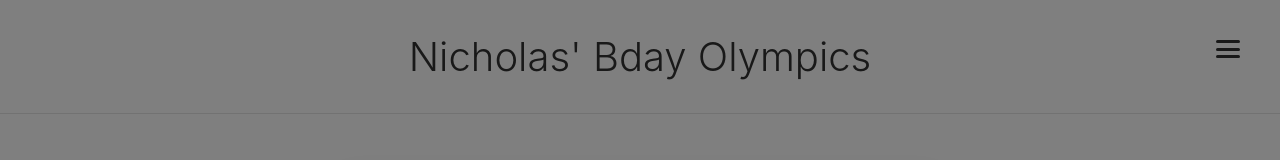
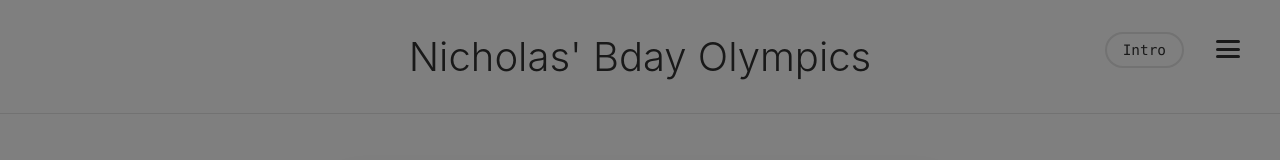
Before and after one commit to niwong/bday, a React (Create React App) app: page / in a window 1280 px wide. Shown: the top 160 px of the page. Built offline with nearby package versions, Linux system fonts and the light colour scheme.

Commit message:
intro button

```diff
--- a/src/App.css
+++ b/src/App.css
@@ -380,6 +380,29 @@
   margin: 0;
 }
 
+/* Intro Button Styles */
+.intro-button {
+  position: absolute;
+  top: 2rem;
+  right: 6rem;
+  background-color: #ffffff;
+  border: 2px solid #e5e5e5;
+  border-radius: 20px;
+  padding: 0.5rem 1rem;
+  color: #333333;
+  font-size: 0.9rem;
+  font-weight: 500;
+  cursor: pointer;
+  transition: all 0.3s ease;
+  font-family: 'Monaco', 'Menlo', 'Ubuntu Mono', monospace;
+}
+
+.intro-button:hover {
+  background-color: #f5f5f5;
+  border-color: #333333;
+  transform: translateY(-1px);
+}
+
 /* Hamburger Menu Styles */
 .hamburger-menu {
   position: absolute;
@@ -675,6 +698,12 @@
 
   .app-header h1 {
     font-size: 1.5rem;
+  }
+
+  .intro-button {
+    right: 4rem;
+    padding: 0.4rem 0.8rem;
+    font-size: 0.8rem;
   }
 
   .dashboard-container {
--- a/src/App.js
+++ b/src/App.js
@@ -311,6 +311,14 @@ const App = () => {
       <header className="app-header">
         <h1>{currentMode === 'fantasy' ? 'Fantasy Draft' : "Nicholas' Bday Olympics"}</h1>
 
+        {/* Intro Button */}
+        <button
+          className="intro-button"
+          onClick={() => setShowWelcomePopup(true)}
+        >
+          Intro
+        </button>
+
         {/* Hamburger Menu */}
         <div className="hamburger-menu">
           <button className="hamburger-button" onClick={toggleMenu}>
```
